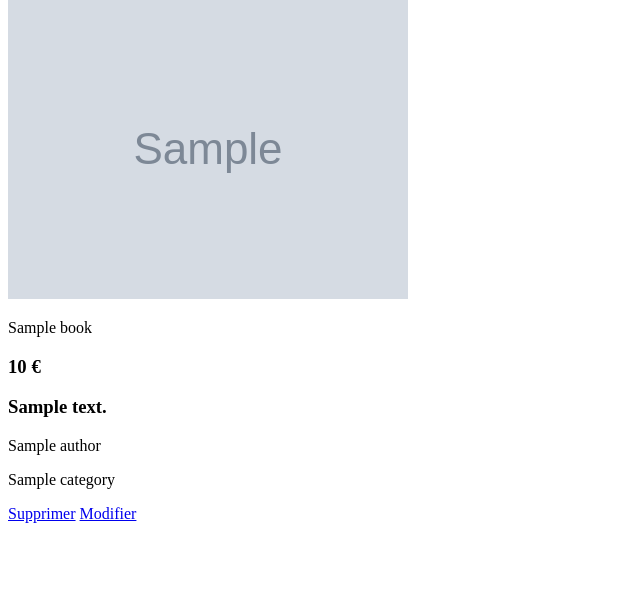
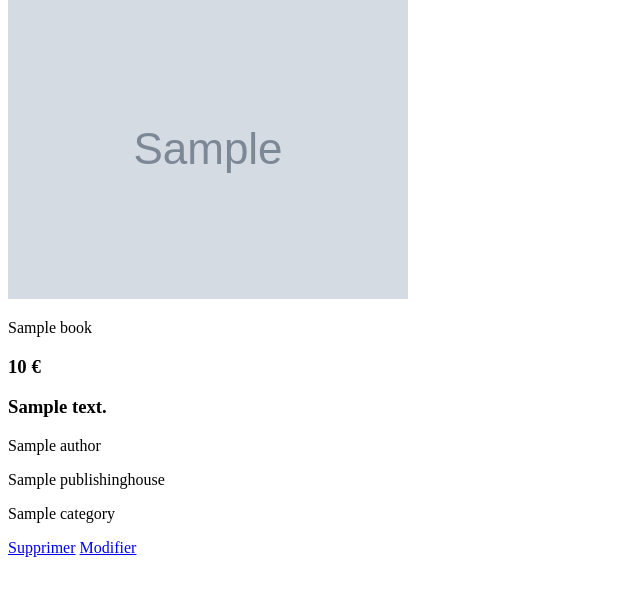
Before and after one commit to Nguyen-Minh-Kha/symfony-intermediaire-23-27-01, a Symfony app: template templates/book/list.html.twig in a window 1280 px wide. Shown: the part 115-711 px from the top of the page, without its empty margins (0-640 px from the left). Run offline with Twig, Linux system fonts and the light colour scheme; the template is opened without the code that fills it: most values are stand-ins (such as "Sample title", 1, 10 or a date in 2020); grey boxes marked "Sample" are stand-in pictures; some libraries are stand-ins or nearby versions.

Commit message:
exo maison d'édition: Correctionde l'affichage de la liste des livres

```diff
--- a/templates/book/list.html.twig
+++ b/templates/book/list.html.twig
@@ -21,7 +21,12 @@
             <p> {{ book.title }}</p>
             <h3> {{ book.price }} € </h3>
             <h3> {{ book.description }}</h3>
-            <p> {{ book.author.name }}</p>
+            {% if book.author %}
+                <p> {{ book.author.name }}</p>
+            {% endif %}
+            {% if book.publishinghouse %}
+                <p> {{ book.publishinghouse.name }}</p>
+            {% endif %}
             {% for cat in book.categories %}
                 <p> {{ cat.name }}</p>
             {% endfor %}
```
